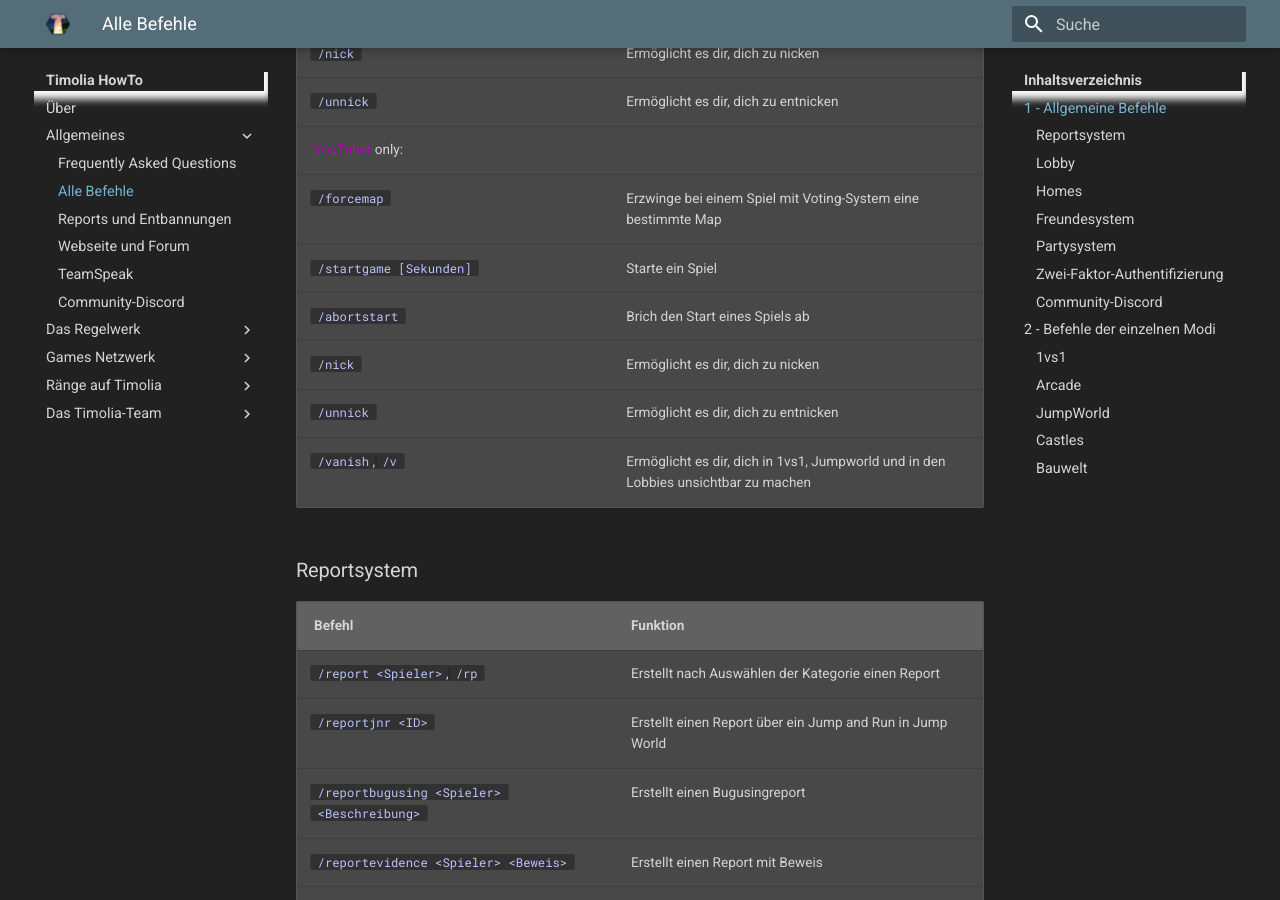
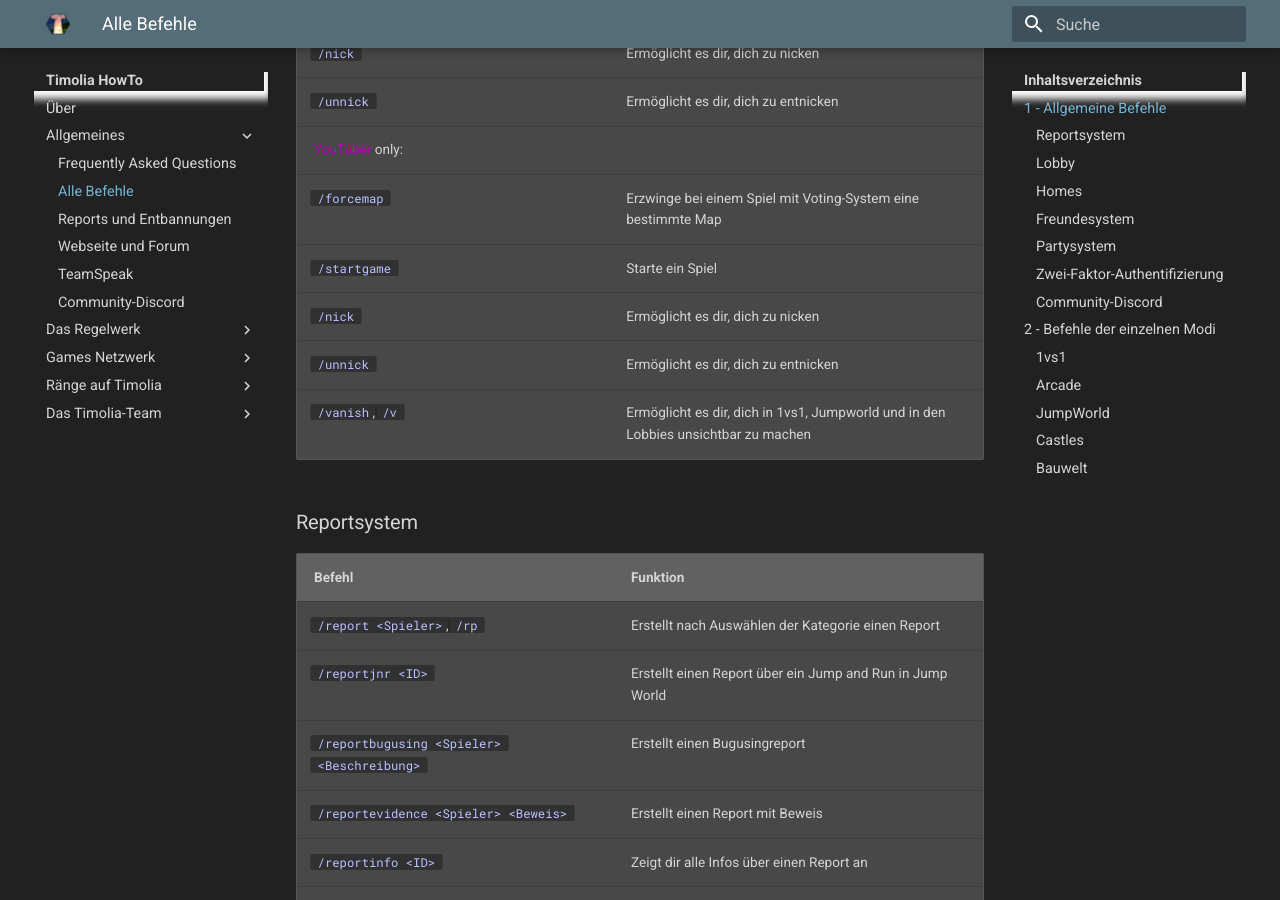
Before and after one commit to TimoliaDE/HowTo, an MkDocs documentation site: the page built from docs/commands.md, in a window 1280 px wide and 900 px high, scrolled down 2004 px. Built offline with MkDocs 1.6.1 and Material for MkDocs 9.7.7, drawn with Linux system fonts in a browser that asks for light colours; old or Windows-style settings are respelled for this version of MkDocs.

Commit message:
fix typo and commands

```diff
--- a/docs/commands.md
+++ b/docs/commands.md
@@ -40,8 +40,7 @@ Diese Befehle sind global nutzbar und stehen dir jederzeit zur Verfügung.
 | `/unnick`                       | Ermöglicht es dir, dich zu entnicken |
 | [<span class='youtuber'>YouTuber</span>](/ranks/youtube/) only: | |
 | `/forcemap`                     | Erzwinge bei einem Spiel mit Voting-System eine bestimmte Map |
-| `/startgame [Sekunden]`         | Starte ein Spiel |
-| `/abortstart`                   | Brich den Start eines Spiels ab |
+| `/startgame`                    | Starte ein Spiel |
 | `/nick`                         | Ermöglicht es dir, dich zu nicken |
 | `/unnick`                       | Ermöglicht es dir, dich zu entnicken |
 | `/vanish`, `/v`                 | Ermöglicht es dir, dich in 1vs1, Jumpworld und in den Lobbies unsichtbar zu machen |
```
Also changed, not shown: docs/discord.md (+1 -1 lines), docs/games/1vs1.md (+1 -1 lines).
